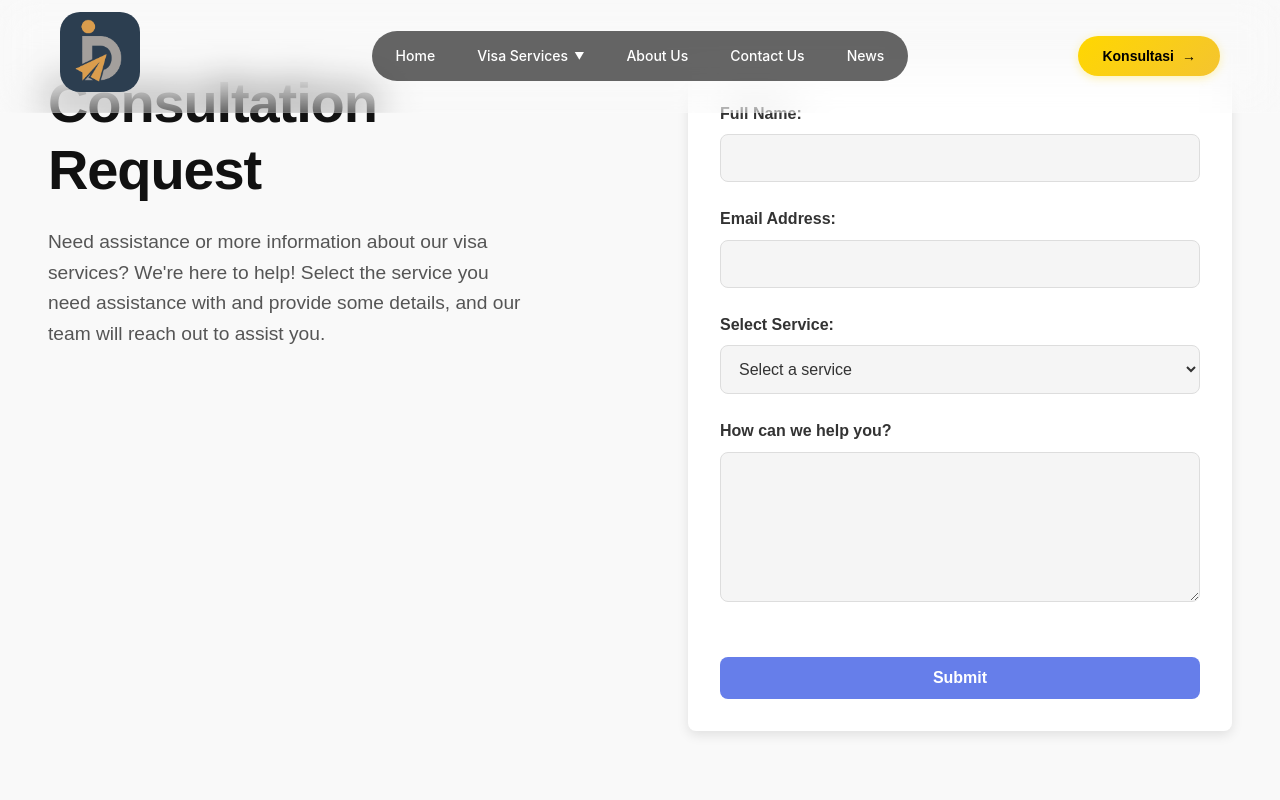
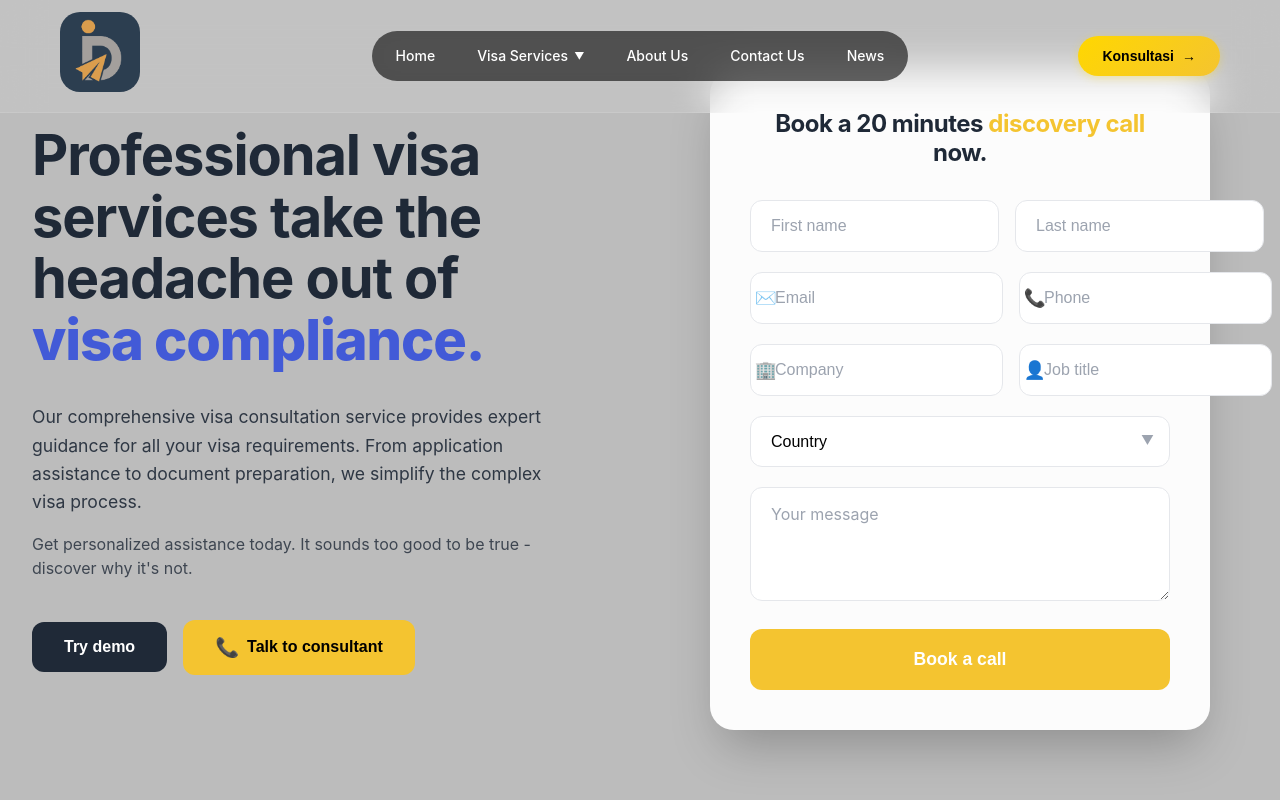
Before and after one commit to Antoniyo123/indobizcorner, a React (Create React App) app: page /consultation in a window 1280 px wide. Shown: the top 800 px of the page. Built offline with nearby package versions, Linux system fonts and the light colour scheme.

Commit message:
change button

```diff
--- a/src/page/Konsultasi.jsx
+++ b/src/page/Konsultasi.jsx
@@ -1,95 +1,231 @@
-// src/pages/Consultation.js
 import React, { useState } from 'react';
-import '../styles/Consultation.css';  // Import the new CSS file
+import '../styles/Consultation.css';
 
 const Consultation = () => {
-  const [name, setName] = useState('');
-  const [email, setEmail] = useState('');
-  const [message, setMessage] = useState('');
-  const [service, setService] = useState('');
+  const [formData, setFormData] = useState({
+    firstName: '',
+    lastName: '',
+    email: '',
+    phone: '',
+    company: '',
+    jobTitle: '',
+    country: '',
+    message: ''
+  });
+  const [showModal, setShowModal] = useState(false);
+
+  const handleInputChange = (e) => {
+    const { name, value } = e.target;
+    setFormData(prev => ({
+      ...prev,
+      [name]: value
+    }));
+  };
 
   const handleSubmit = (e) => {
     e.preventDefault();
-    // Handle form submission logic here
-    console.log('Consultation request submitted:', { name, email, message, service });
+    console.log('Consultation request submitted:', formData);
+    setShowModal(true);
+
+    // Reset form after submission
+    setFormData({
+      firstName: '',
+      lastName: '',
+      email: '',
+      phone: '',
+      company: '',
+      jobTitle: '',
+      country: '',
+      message: ''
+    });
+  };
+
+  const closeModal = () => {
+    setShowModal(false);
   };
 
   return (
     <div className="consultation-container">
-      <div className="consultation-wrapper">
-        {/* Left Section: Consultation Description */}
+      <div className="consultation-content">
+        {/* Left Section */}
         <div className="consultation-left">
-          <h1 className="consultation-title">Consultation Request</h1>
+          <h1 className="consultation-title">
+            Professional visa services take the
+            <span className="highlight-text"> headache out of </span>
+            <span className="accent-text">visa compliance.</span>
+          </h1>
+
           <p className="consultation-description">
-            Need assistance or more information about our visa services? We're here to help! Select the service you need assistance with and provide some details, and our team will reach out to assist you.
+            Our comprehensive visa consultation service provides expert guidance
+            for all your visa requirements. From application assistance to
+            document preparation, we simplify the complex visa process.
           </p>
+
+          <p className="consultation-subtitle">
+            Get personalized assistance today. It sounds too good to be true -
+            discover why it's not.
+          </p>
+
+          <div className="consultation-buttons">
+            <button className="btn-demo">Try demo</button>
+            <button className="btn-talk">
+              <span className="phone-icon">📞</span>
+              Talk to consultant
+            </button>
+          </div>
         </div>
 
-        {/* Right Section: Consultation Form */}
+        {/* Right Section - Form */}
         <div className="consultation-right">
+          <div className="form-container">
+            <h2 className="form-title">
+              Book a 20 minutes <span className="discovery-text">discovery call</span> now.
+            </h2>
+
             <form className="consultation-form" onSubmit={handleSubmit}>
+              <div className="form-row">
                 <div className="input-group">
-              <label htmlFor="name" className="input-label">Full Name:</label>
                   <input
                     type="text"
-                id="name"
-                name="name"
-                value={name}
-                onChange={(e) => setName(e.target.value)}
+                    name="firstName"
+                    placeholder="First name"
+                    value={formData.firstName}
+                    onChange={handleInputChange}
                     required
                     className="input-field"
                   />
                 </div>
-
                 <div className="input-group">
-              <label htmlFor="email" className="input-label">Email Address:</label>
                   <input
-                type="email"
-                id="email"
-                name="email"
-                value={email}
-                onChange={(e) => setEmail(e.target.value)}
+                    type="text"
+                    name="lastName"
+                    placeholder="Last name"
+                    value={formData.lastName}
+                    onChange={handleInputChange}
                     required
                     className="input-field"
                   />
                 </div>
+              </div>
 
+              <div className="form-row">
                 <div className="input-group">
-              <label htmlFor="service" className="input-label">Select Service:</label>
-              <select
-                id="service"
-                name="service"
-                value={service}
-                onChange={(e) => setService(e.target.value)}
+                  <div className="input-with-icon">
+                    <span className="input-icon">✉️</span>
+                    <input
+                      type="email"
+                      name="email"
+                      placeholder="Email"
+                      value={formData.email}
+                      onChange={handleInputChange}
                       required
-                className="input-field"
-              >
-                <option value="" disabled>Select a service</option>
-                <option value="Visa Application">Visa Application</option>
-                <option value="Consultation for Travel">Consultation for Travel</option>
-                <option value="Document Assistance">Document Assistance</option>
-              </select>
+                      className="input-field with-icon"
+                    />
+                  </div>
+                </div>
+                <div className="input-group">
+                  <div className="input-with-icon">
+                    <span className="input-icon">📞</span>
+                    <input
+                      type="tel"
+                      name="phone"
+                      placeholder="Phone"
+                      value={formData.phone}
+                      onChange={handleInputChange}
+                      required
+                      className="input-field with-icon"
+                    />
+                  </div>
+                </div>
+              </div>
+
+              <div className="form-row">
+                <div className="input-group">
+                  <div className="input-with-icon">
+                    <span className="input-icon">🏢</span>
+                    <input
+                      type="text"
+                      name="company"
+                      placeholder="Company"
+                      value={formData.company}
+                      onChange={handleInputChange}
+                      className="input-field with-icon"
+                    />
+                  </div>
+                </div>
+                <div className="input-group">
+                  <div className="input-with-icon">
+                    <span className="input-icon">👤</span>
+                    <input
+                      type="text"
+                      name="jobTitle"
+                      placeholder="Job title"
+                      value={formData.jobTitle}
+                      onChange={handleInputChange}
+                      className="input-field with-icon"
+                    />
+                  </div>
+                </div>
               </div>
 
               <div className="input-group">
-              <label htmlFor="message" className="input-label">How can we help you?</label>
+                <select
+                  name="country"
+                  value={formData.country}
+                  onChange={handleInputChange}
+                  required
+                  className="input-field select-field"
+                >
+                  <option value="">Country</option>
+                  <option value="Indonesia">Indonesia</option>
+                  <option value="Malaysia">Malaysia</option>
+                  <option value="Singapore">Singapore</option>
+                  <option value="Thailand">Thailand</option>
+                  <option value="Philippines">Philippines</option>
+                  <option value="Vietnam">Vietnam</option>
+                  <option value="Other">Other</option>
+                </select>
+                <span className="select-arrow">▼</span>
+              </div>
+
+              <div className="input-group">
                 <textarea
-                id="message"
                   name="message"
-                value={message}
-                onChange={(e) => setMessage(e.target.value)}
+                  placeholder="Your message"
+                  value={formData.message}
+                  onChange={handleInputChange}
                   required
                   className="input-field textarea-field"
+                  rows="4"
                 ></textarea>
               </div>
 
-            <button type="submit" className="submit-btn">
-              Submit
+              <button type="submit" className="submit-btn-consultation">
+                Book a call
               </button>
             </form>
           </div>
         </div>
       </div>
+
+      {/* Success Modal */}
+      {showModal && (
+        <div className="modal-overlay" onClick={closeModal}>
+          <div className="modal-content" onClick={(e) => e.stopPropagation()}>
+            <div className="modal-header">
+              <h3>Request Submitted Successfully!</h3>
+              <button className="modal-close" onClick={closeModal}>×</button>
+            </div>
+            <div className="modal-body">
+              <p>Thank you for your consultation request. Our team will contact you within 24 hours to schedule your discovery call.</p>
+            </div>
+            <div className="modal-footer">
+              <button className="modal-btn" onClick={closeModal}>OK</button>
+            </div>
+          </div>
+        </div>
+      )}
+    </div>
   );
 };
 
--- a/src/styles/Consultation.css
+++ b/src/styles/Consultation.css
@@ -1,98 +1,402 @@
-/* src/styles/Consultation.css */
-
+/* Consultation.css */
 .consultation-container {
+  min-height: 100vh;
+  background: rgba(0, 0, 0, 0.262);
   display: flex;
+  align-items: center;
   justify-content: center;
-    align-items: center;
-    background-color: #f9f9f9;
-    font-family: Arial, sans-serif;
-    height: 100vh;
-    padding: 3rem;
+  padding: 2rem;
+  font-family: -apple-system, BlinkMacSystemFont, 'Segoe UI', 'Roboto', sans-serif;
 }
 
-  .consultation-wrapper {
-    display: flex;
-    justify-content: space-between;
+.consultation-content {
+  display: grid;
+  grid-template-columns: 1fr 1fr;
+  gap: 4rem;
+  max-width: 1400px;
   width: 100%;
-    max-width: 1200px;
+  align-items: center;
 }
 
+/* Left Section Styles */
 .consultation-left {
-    width: 45%;
-    padding-right: 3rem;
-  }
-
-  .consultation-right {
-    width: 50%;
-    padding-left: 3rem;
+  color: white;
+  padding-right: 2rem;
 }
 
 .consultation-title {
   font-size: 3.5rem;
-    font-weight: bold;
-    color: #111;
-    margin-bottom: 1.5rem;
+  font-weight: 700;
+  line-height: 1.1;
+  margin-bottom: 2rem;
+  color: #1F2937;
+}
+
+.highlight-text {
+  color: #1F2937;
+}
+
+.accent-text {
+  color: #2140dec9;
+  font-weight: 800;
 }
 
 .consultation-description {
+  font-size: 1.1rem;
+  line-height: 1.6;
+  margin-bottom: 1rem;
+  color: #1F2937;
+  opacity: 0.9;
+}
+
+.consultation-subtitle {
+  font-size: 1rem;
+  line-height: 1.5;
+  margin-bottom: 2.5rem;
+  color: #1F2937;
+  opacity: 0.8;
+}
+
+.consultation-buttons {
+  display: flex;
+  gap: 1rem;
+  align-items: center;
+}
+
+.btn-demo {
+  background: #1F2937;
+  color: white;
+  border: none;
+  padding: 1rem 2rem;
+  border-radius: 0.75rem;
+  font-size: 1rem;
+  font-weight: 600;
+  cursor: pointer;
+  transition: all 0.3s ease;
+}
+
+.btn-demo:hover {
+  background: #374151;
+  transform: translateY(-2px);
+}
+
+.btn-talk {
+  background: #F4C430;
+  color: black;
+  border: none;
+  padding: 1rem 2rem;
+  border-radius: 0.75rem;
+  font-size: 1rem;
+  font-weight: 600;
+  cursor: pointer;
+  display: flex;
+  align-items: center;
+  gap: 0.5rem;
+  transition: all 0.3s ease;
+}
+
+.btn-talk:hover {
+  background: #059669;
+  transform: translateY(-2px);
+}
+
+.phone-icon {
   font-size: 1.2rem;
-    color: #555;
+}
+
+/* Right Section - Form Styles */
+.consultation-right {
+  display: flex;
+  justify-content: center;
+}
+
+.form-container {
+  background: rgba(255, 255, 255, 0.95);
+  backdrop-filter: blur(10px);
+  border-radius: 1.5rem;
+  padding: 2.5rem;
+  box-shadow: 0 25px 50px -12px rgba(0, 0, 0, 0.25);
+  width: 100%;
+  max-width: 500px;
+}
+
+.form-title {
+  font-size: 1.5rem;
+  font-weight: 700;
+  color: #1F2937;
   margin-bottom: 2rem;
-    max-width: 600px;
+  text-align: center;
+}
+
+.discovery-text {
+  color: #F4C430;
 }
 
 .consultation-form {
-    background-color: #fff;
-    padding: 2rem;
-    border-radius: 8px;
-    box-shadow: 0 4px 12px rgba(0, 0, 0, 0.1);
+  display: flex;
+  flex-direction: column;
+  gap: 1.25rem;
+}
+
+.form-row {
+  display: grid;
+  grid-template-columns: 1fr 1fr;
+  gap: 1rem;
 }
 
 .input-group {
-    margin-bottom: 1.5rem;
-  }
-
-  .input-label {
-    font-size: 1rem;
-    font-weight: 600;
-    color: #333;
-    margin-bottom: 0.5rem;
-    display: block;
+  position: relative;
+  display: flex;
+  flex-direction: column;
 }
 
 .input-field {
-    width: 100%;
-    padding: 14px;
-    border: 1px solid #ddd;
-    border-radius: 8px;
+  padding: 1rem 1.25rem;
+  border: 1px solid #E5E7EB;
+  border-radius: 0.75rem;
   font-size: 1rem;
-    color: #333;
-    background-color: #f5f5f5;
+  background: white;
+  transition: all 0.3s ease;
+  outline: none;
 }
 
 .input-field:focus {
-    border-color: #4CAF50;
-    outline: none;
+  border-color: #8B5CF6;
+  box-shadow: 0 0 0 3px rgba(139, 92, 246, 0.1);
 }
 
-  textarea {
-    height: 150px;
-    resize: vertical;
+.input-field::placeholder {
+  color: #9CA3AF;
 }
 
-  .submit-btn {
-    width: 100%;
-    padding: 14px 20px;
-    background-color: #000;
+/* Input with icon styles */
+.input-with-icon {
+  position: relative;
+  display: flex;
+  align-items: center;
+}
+
+.input-icon {
+  position: absolute;
+  left: 0.3rem;
+  z-index: 1;
+  font-size: 1.1rem;
+}
+
+.input-field.with-icon {
+  padding-left: 1.5rem;
+}
+
+/* Select field styles */
+.select-field {
+  appearance: none;
+  background-image: none;
+  cursor: pointer;
+  position: relative;
+}
+
+.input-group {
+  position: relative;
+}
+
+.select-arrow {
+  position: absolute;
+  right: 1rem;
+  top: 50%;
+  transform: translateY(-50%);
+  pointer-events: none;
+  color: #9CA3AF;
+  font-size: 0.8rem;
+}
+
+/* Textarea styles */
+.textarea-field {
+  resize: vertical;
+  min-height: 100px;
+  font-family: inherit;
+}
+
+/* Submit button */
+.submit-btn-consultation {
+  background: #F4C430;
   color: white;
   border: none;
-    border-radius: 30px;
-    font-size: 1.2rem;
+  padding: 1.25rem;
+  border-radius: 0.75rem;
+  font-size: 1.1rem;
+  font-weight: 600;
   cursor: pointer;
-    transition: 0.3s ease;
-    margin-top: 1.5rem;
+  transition: all 0.3s ease;
+  margin-top: 0.5rem;
 }
 
-  .submit-btn:hover {
-    background-color: #333;
+.submit-btn-consultation:hover {
+  background: rgba(0, 0, 0, 0.6);
+  transform: translateY(-2px);
+  box-shadow: 0 10px 25px -5px rgba(16, 185, 129, 0.4);
 }
+
+/* Modal Styles */
+.modal-overlay {
+  position: fixed;
+  top: 0;
+  left: 0;
+  right: 0;
+  bottom: 0;
+  background: rgba(0, 0, 0, 0.5);
+  display: flex;
+  align-items: center;
+  justify-content: center;
+  z-index: 1000;
+  backdrop-filter: blur(4px);
+}
+
+.modal-content {
+  background: white;
+  border-radius: 1rem;
+  box-shadow: 0 25px 50px -12px rgba(0, 0, 0, 0.25);
+  max-width: 400px;
+  width: 90%;
+  overflow: hidden;
+  animation: modalSlideIn 0.3s ease-out;
+}
+
+@keyframes modalSlideIn {
+  from {
+    opacity: 0;
+    transform: translateY(-20px) scale(0.95);
+  }
+  to {
+    opacity: 1;
+    transform: translateY(0) scale(1);
+  }
+}
+
+.modal-header {
+  padding: 1.5rem 1.5rem 1rem;
+  display: flex;
+  justify-content: space-between;
+  align-items: center;
+  border-bottom: 1px solid #E5E7EB;
+}
+
+.modal-header h3 {
+  margin: 0;
+  font-size: 1.25rem;
+  font-weight: 600;
+  color: #1F2937;
+}
+
+.modal-close {
+  background: none;
+  border: none;
+  font-size: 1.5rem;
+  cursor: pointer;
+  color: #9CA3AF;
+  transition: color 0.2s ease;
+  padding: 0;
+  width: 30px;
+  height: 30px;
+  display: flex;
+  align-items: center;
+  justify-content: center;
+}
+
+.modal-close:hover {
+  color: #374151;
+}
+
+.modal-body {
+  padding: 1rem 1.5rem;
+}
+
+.modal-body p {
+  margin: 0;
+  color: #6B7280;
+  line-height: 1.5;
+}
+
+.modal-footer {
+  padding: 1rem 1.5rem 1.5rem;
+  display: flex;
+  justify-content: flex-end;
+}
+
+.modal-btn {
+  background: #10B981;
+  color: white;
+  border: none;
+  padding: 0.75rem 1.5rem;
+  border-radius: 0.5rem;
+  font-weight: 500;
+  cursor: pointer;
+  transition: background 0.2s ease;
+}
+
+.modal-btn:hover {
+  background: #059669;
+}
+
+/* Responsive Design */
+@media (max-width: 1024px) {
+  .consultation-content {
+    grid-template-columns: 1fr;
+    gap: 3rem;
+    text-align: center;
+  }
+
+  .consultation-left {
+    padding-right: 0;
+  }
+
+  .consultation-title {
+    font-size: 2.5rem;
+  }
+}
+
+@media (max-width: 768px) {
+  .consultation-container {
+    padding: 1rem;
+  }
+
+  .form-container {
+    padding: 2rem;
+  }
+
+  .consultation-title {
+    font-size: 2rem;
+  }
+
+  .form-row {
+    grid-template-columns: 1fr;
+    gap: 1rem;
+  }
+
+  .consultation-buttons {
+    flex-direction: column;
+    align-items: stretch;
+  }
+
+  .btn-demo,
+  .btn-talk {
+    justify-content: center;
+  }
+}
+
+@media (max-width: 480px) {
+  .form-container {
+    padding: 1.5rem;
+  }
+
+  .consultation-title {
+    font-size: 1.75rem;
+  }
+
+  .form-title {
+    font-size: 1.25rem;
+  }
+
+  .modal-content {
+    margin: 1rem;
+  }
+}
--- a/src/styles/Navbar1.css
+++ b/src/styles/Navbar1.css
@@ -73,7 +73,7 @@
   }
 
   .nav-pill.active {
-    background: rgba(255, 255, 255, 0.2);
+    background: linear-gradient(135deg, #FFD700, #F4C430);
     color: white;
   }
 
--- a/src/styles/PermanentResidence.css
+++ b/src/styles/PermanentResidence.css
@@ -401,9 +401,9 @@
   }
 
   /* Specific form styling for different KITAP types */
-  .form-group input[type="number"] {
+  /* .form-group input[type="number"] {
     -moz-appearance: textfield;
-  }
+  } */
 
   .form-group input[type="number"]::-webkit-outer-spin-button,
   .form-group input[type="number"]::-webkit-inner-spin-button {
```
Lines whose indentation alone changed are shown as unchanged.
